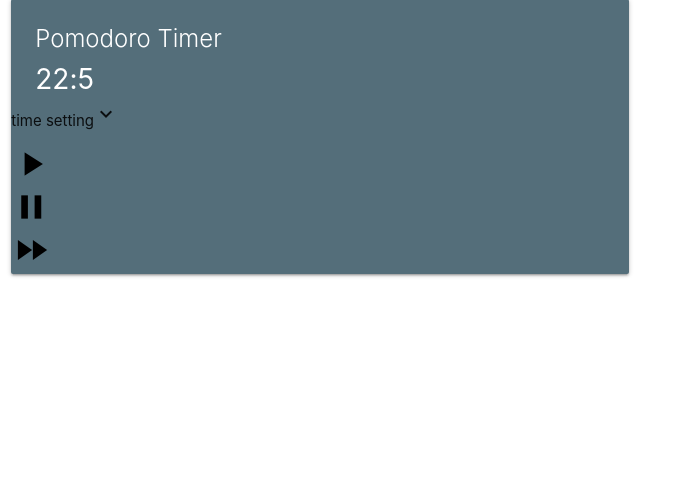
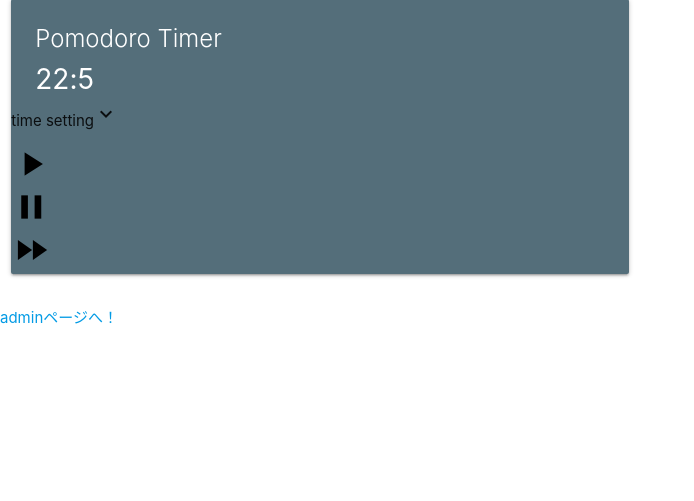
Before and after one commit to hirakei1203/pomodoro, a Django app: page /timer/ in a window 1280 px wide. Shown: the part 73-574 px from the top of the page, without its empty margins (0-694 px from the left). Run offline with Django 3.2, Linux system fonts and the light colour scheme.

Commit message:
admin link

```diff
--- a/timer/templates/timer/index.html
+++ b/timer/templates/timer/index.html
@@ -39,6 +39,8 @@
   </div>
 </div>
 
+<a href="http://127.0.0.1:8000/admin/">adminページへ！</a>
+
 
 <form method="post">
 
```
